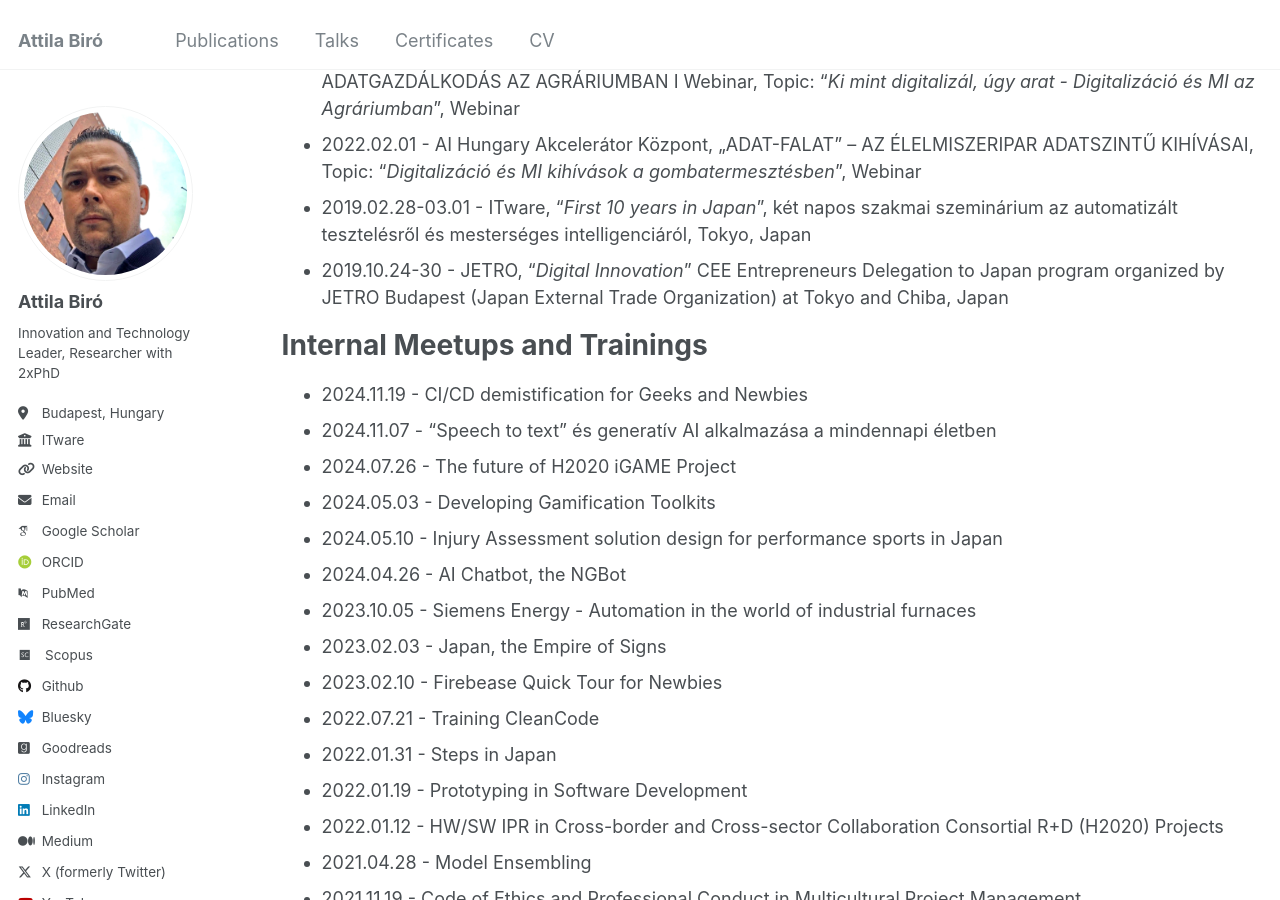
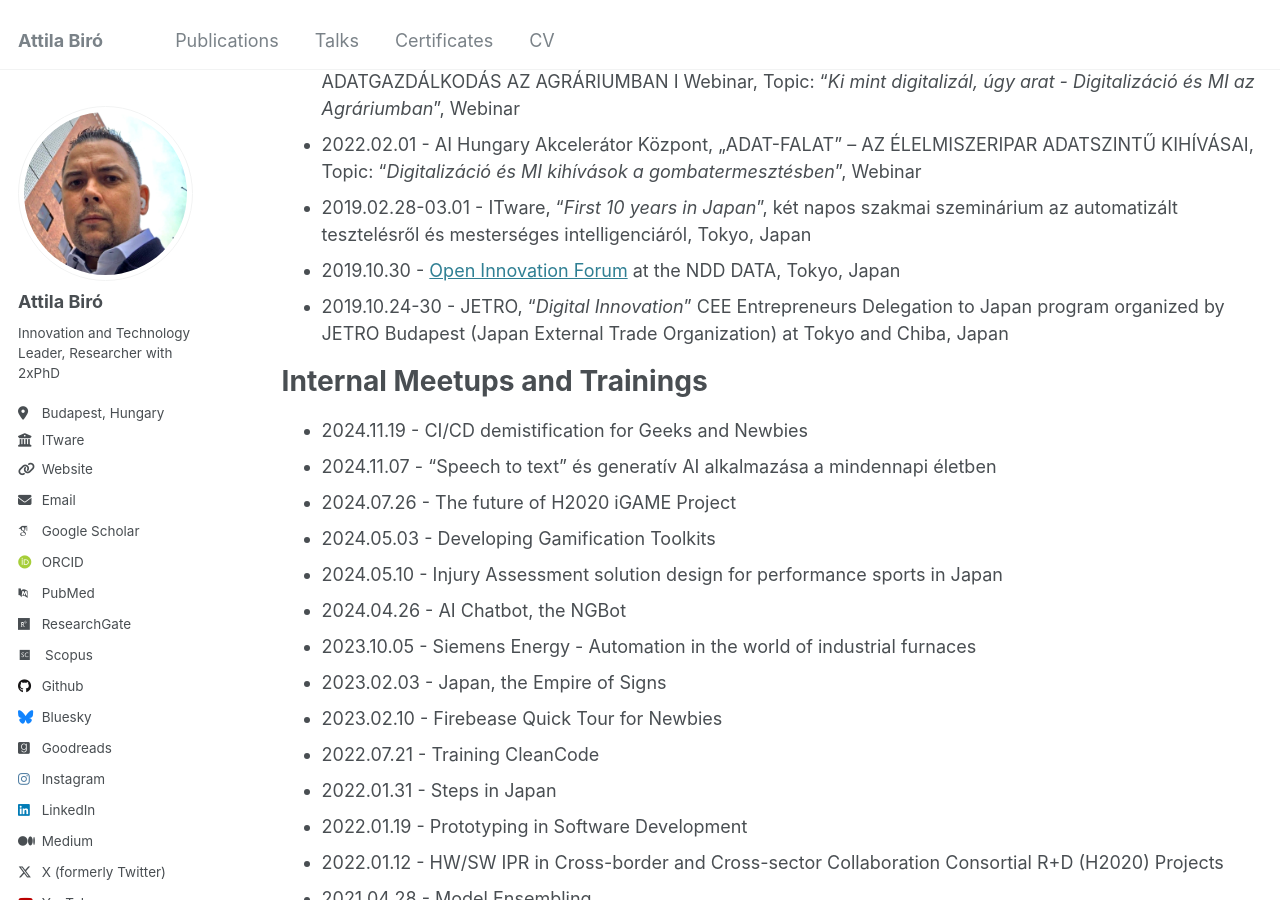
Before and after one commit to biroka/biroka.github.io, a Jekyll site: the page built from _pages/talks.md, in a window 1280 px wide and 900 px high, scrolled down 2142 px. Built offline with Jekyll 4.4.1, drawn with Linux system fonts in a browser that asks for light colours; some web fonts are replaced; part of the change alters nothing that is shown.

Commit message:
Update talks.md

```diff
--- a/_pages/talks.md
+++ b/_pages/talks.md
@@ -7,7 +7,7 @@ author_profile: true
 
 Conference Calendar
 ======
-* You can check my conference, workshop, webinar, meetup <a href="https://www.attila.phd/conferences"> Calendar</a> here.
+* You can check my conference, workshop, webinar, meetup <a target="_new" href="https://www.attila.phd/conferences"> Calendar</a> here.
 
 Conferences
 ======
@@ -40,6 +40,7 @@ Workshops and Seminars
 * 2022.02.17 - AI Hungary Akcelerátor Központ, MESTERSÉGES INTELLIGENCIA ALKALMAZÁSOK ÉS ADATGAZDÁLKODÁS AZ AGRÁRIUMBAN I Webinar, Topic: "_Ki mint digitalizál, úgy arat - Digitalizáció és MI az Agráriumban_", Webinar
 * 2022.02.01 - AI Hungary Akcelerátor Központ, „ADAT-FALAT” – AZ ÉLELMISZERIPAR ADATSZINTŰ KIHÍVÁSAI, Topic: "_Digitalizáció és MI kihívások a gombatermesztésben_", Webinar
 * 2019.02.28-03.01 - ITware, "_First 10 years in Japan_", két napos szakmai szeminárium az automatizált tesztelésről és mesterséges intelligenciáról, Tokyo, Japan
+* 2019.10.30 - <a target="_new" href="https://oi.nttdata.com/forum/history/20191030/">Open Innovation Forum</a> at the NDD DATA, Tokyo, Japan
 * 2019.10.24-30 - JETRO, "_Digital Innovation_" CEE Entrepreneurs Delegation to Japan program organized by JETRO Budapest (Japan External Trade Organization) at Tokyo and Chiba, Japan
 
 Internal Meetups and Trainings
```
